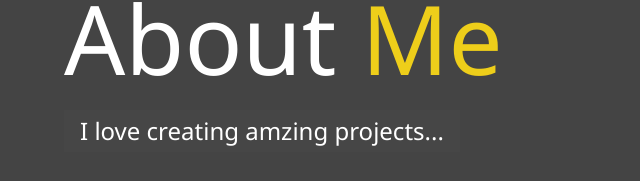
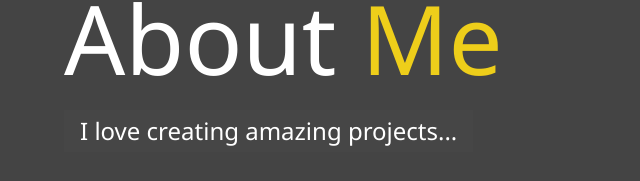
Before and after one commit to igorcweb/portfolio, a website: page dist/about.html in a window 1280 px wide. Shown: the part 98-279 px from the top of the page, 0-640 px from the left. Drawn offline with Linux system fonts and the light colour scheme.

Commit message:
spelling

```diff
--- a/dist/about.html
+++ b/dist/about.html
@@ -44,7 +44,7 @@
       <span class="text-secondary">Me</span>
     </h1>
     <h2 class="sm-heading">
-      I love creating amzing projects...
+      I love creating amazing projects...
     </h2>
     <div class="about-info">
       <img src="img/portrait.png" alt="Igor Chernyshev" class="bio-image">
```
